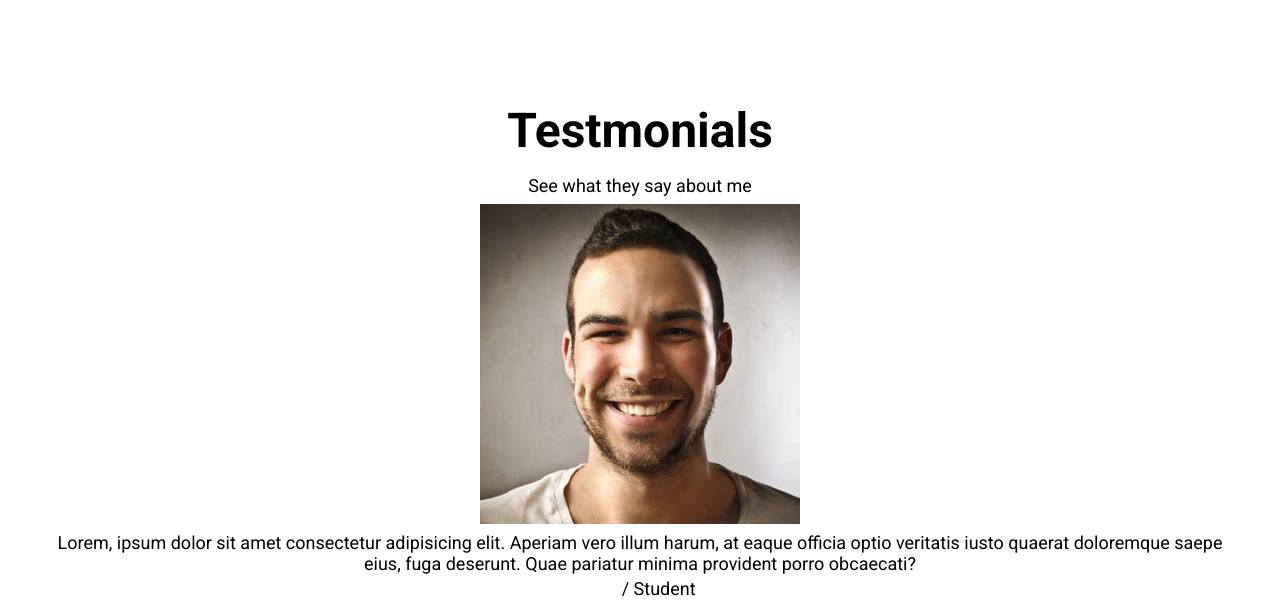
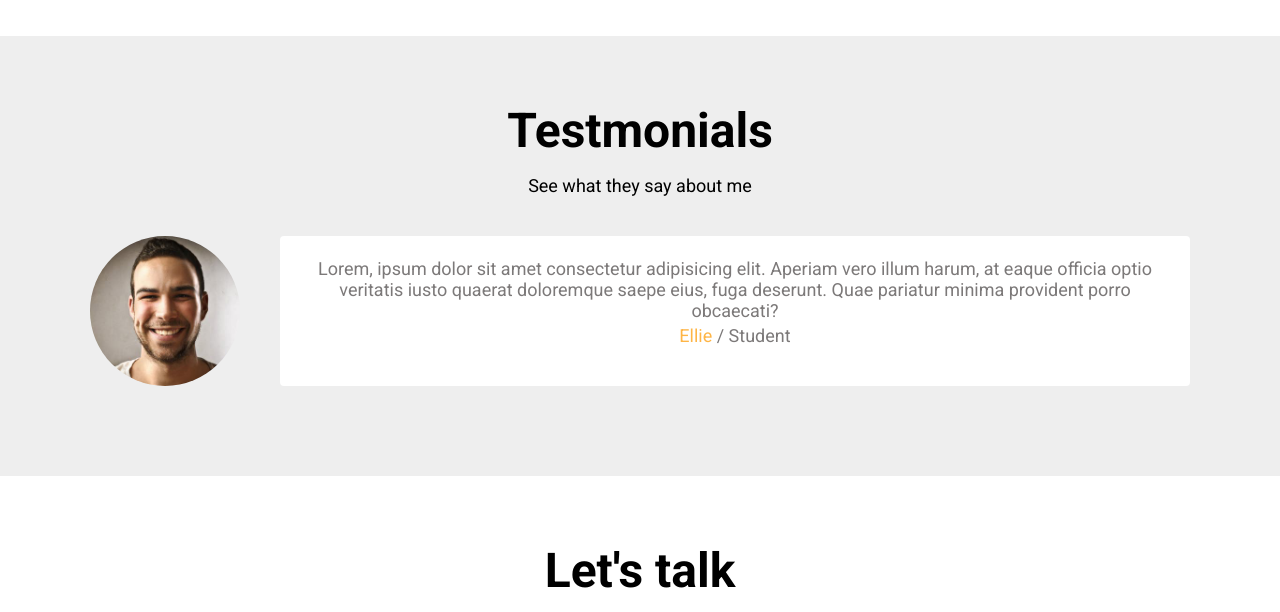
Before and after one commit to hsy5490/HS-Portfolio, a plain HTML site: page index.html in a window 1280 px wide. Shown: the part 2795-3407 px from the top of the page. Drawn offline with Linux system fonts and the light colour scheme.

Commit message:
CSS_testmonial

```diff
--- a/style.css
+++ b/style.css
@@ -314,23 +314,23 @@ h2 {
 .work__projects{
   display: flex;
   flex-wrap: wrap;
-  justify-content:left;
+  justify-content:center;
 }
 
 .project{
   position: relative;
   display: flex;
+  justify-content: center;
+  align-items: center;
   width: 280px;
   height: 250px;
   margin: 2px;
-  justify-content: center;
-  align-items: center;
   background-color: var(--color-light-white);
 }
 .project__img{
   max-width: 100%;
   max-height: 100%;
-
+  align-self: center;
 }
 
 .project__description{
@@ -370,3 +370,34 @@ h2 {
   margin-top: 8px;
   background-color: var(--color-dark-white);
 }
+
+/* Testiomonial */
+#testmonials{
+  background-color: var(--color-light-white);
+}
+.testmonials{
+  margin: 40px;
+}
+.testmonial{
+  display: flex;
+  margin: 32px 0;
+}
+.testmonial__avatar{
+  width: 150px;
+  height: 150px;
+  border-radius: 50%;
+  margin-right: 40px;
+}
+
+.testmonial__speech-bubble{
+  padding: 18px;
+  background-color: var(--color-white);
+  border-radius: var(--size-boder-radius);
+}
+
+.testmonial__speech-bubble p{
+  color: var(--color-light-grey);
+}
+.testmonial__speech-bubble a{
+  color: var(--color-orange);
+}
```
